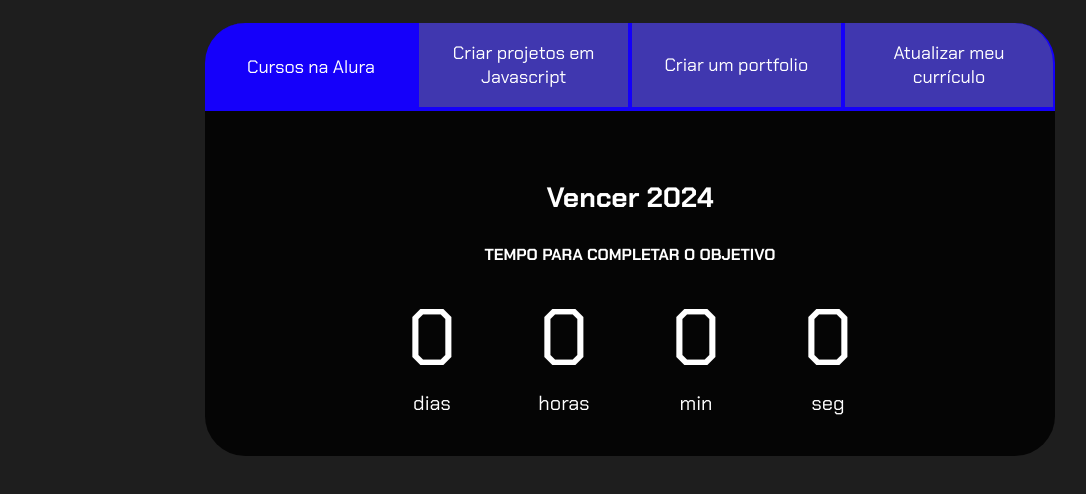
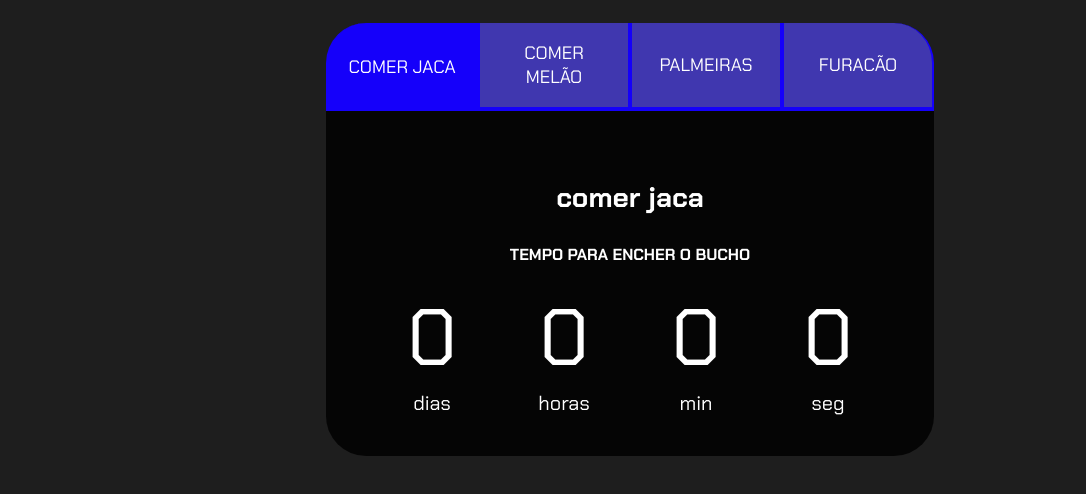
Before and after one commit to fellaone234/magau2, a plain HTML site: page index.html in a window 1280 px wide. Shown: the part 80-574 px from the top of the page, without its empty margins (10-1096 px from the left). Drawn offline with Linux system fonts and the light colour scheme.

Commit message:
ATUALIZAÇÃO

```diff
--- a/index.html
+++ b/index.html
@@ -13,15 +13,15 @@
         <h2 class="titulo-principal">Meus Objetivos do ano<span>_</span></h2>
         <div class="conteudo">
             <div class="botoes">
-                <button class="botao ativo">Cursos na Alura</button>
-                <button class="botao">Criar projetos em Javascript</button>
-                <button class="botao">Criar um portfolio</button>
-                <button class="botao">Atualizar meu currículo</button>
+                <button class="botao ativo">COMER JACA</button>
+                <button class="botao">COMER MELÃO</button>
+                <button class="botao">PALMEIRAS</button>
+                <button class="botao">FURACÃO</button>
             </div>
             <div class="abas-textos">
                 <div class="aba-conteudo ativo">
-                    <h3 class="aba-conteudo-titulo-principal">Vencer 2024</h3>
-                    <h4 class="aba-conteudo-titulo-secundario">Tempo para completar o objetivo</h4>
+                    <h3 class="aba-conteudo-titulo-principal">comer jaca</h3>
+                    <h4 class="aba-conteudo-titulo-secundario">Tempo para encher o bucho</h4>
                     <div class="contador">
                         <div class="contador-digito">
                             <p class="contador-digito-numero" id="dias0">7</p>
@@ -42,8 +42,8 @@
                     </div>
                 </div>
                 <div class="aba-conteudo">
-                    <h3 class="aba-conteudo-titulo-principal">Criar 5 projetos em Javascript</h3>
-                    <h4 class="aba-conteudo-titulo-secundario">Tempo para completar o objetivo</h4>
+                    <h3 class="aba-conteudo-titulo-principal">porque não melão</h3>
+                    <h4 class="aba-conteudo-titulo-secundario">melão tá caro</h4>
                     <div class="contador">
                         <div class="contador-digito">
                             <p class="contador-digito-numero" id="dias1">7</p>
@@ -64,8 +64,8 @@
                     </div>
                 </div>
                 <div class="aba-conteudo">
-                    <h3 class="aba-conteudo-titulo-principal">Criar um portfolio com os meus 3 melhores projetos</h3>
-                    <h4 class="aba-conteudo-titulo-secundario">Tempo para completar o objetivo</h4>
+                    <h3 class="aba-conteudo-titulo-principal">Palmeiras nem é time</h3>
+                    <h4 class="aba-conteudo-titulo-secundario">tempo para "CHORA PORCADA"</h4>
                     <div class="contador">
                         <div class="contador-digito">
                             <p class="contador-digito-numero" id="dias2">7</p>
@@ -86,8 +86,8 @@
                     </div>
                 </div>
                 <div class="aba-conteudo">
-                    <h3 class="aba-conteudo-titulo-principal">Atualizar meu curriculo com os certificados da Alura</h3>
-                    <h4 class="aba-conteudo-titulo-secundario">Tempo para completar o objetivo</h4>
+                    <h3 class="aba-conteudo-titulo-principal">Furacão é fera</h3>
+                    <h4 class="aba-conteudo-titulo-secundario">Tempo para "CHORA COXA BRANCA"</h4>
                     <div class="contador">
                         <div class="contador-digito">
                             <p class="contador-digito-numero" id="dias3">7</p>
```
